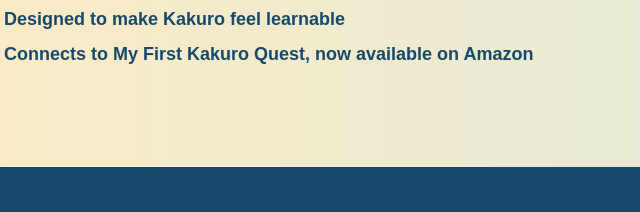
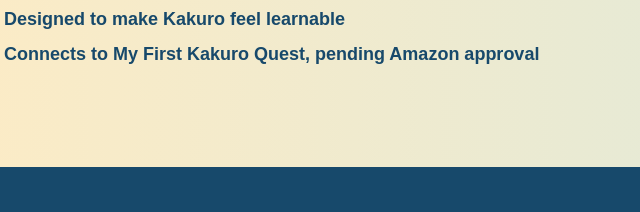
Before and after one commit to orendapuzzles-cyber/orenda-puzzles, a plain HTML site: page index.html in a window 1280 px wide. Shown: the part 2981-3193 px from the top of the page, 80-720 px from the left. Drawn offline with Linux system fonts and the light colour scheme.

Commit message:
Mark Amazon listing as pending approval

```diff
--- a/index.html
+++ b/index.html
@@ -116,7 +116,7 @@
           <ul class="starter-list">
             <li>Built for parents of kids ages 7+</li>
             <li>Designed to make Kakuro feel learnable</li>
-            <li>Connects to My First Kakuro Quest, now available on Amazon</li>
+            <li>Connects to My First Kakuro Quest, pending Amazon approval</li>
           </ul>
         </div>
         <div class="signup-card" aria-label="Starter pack signup">
```
